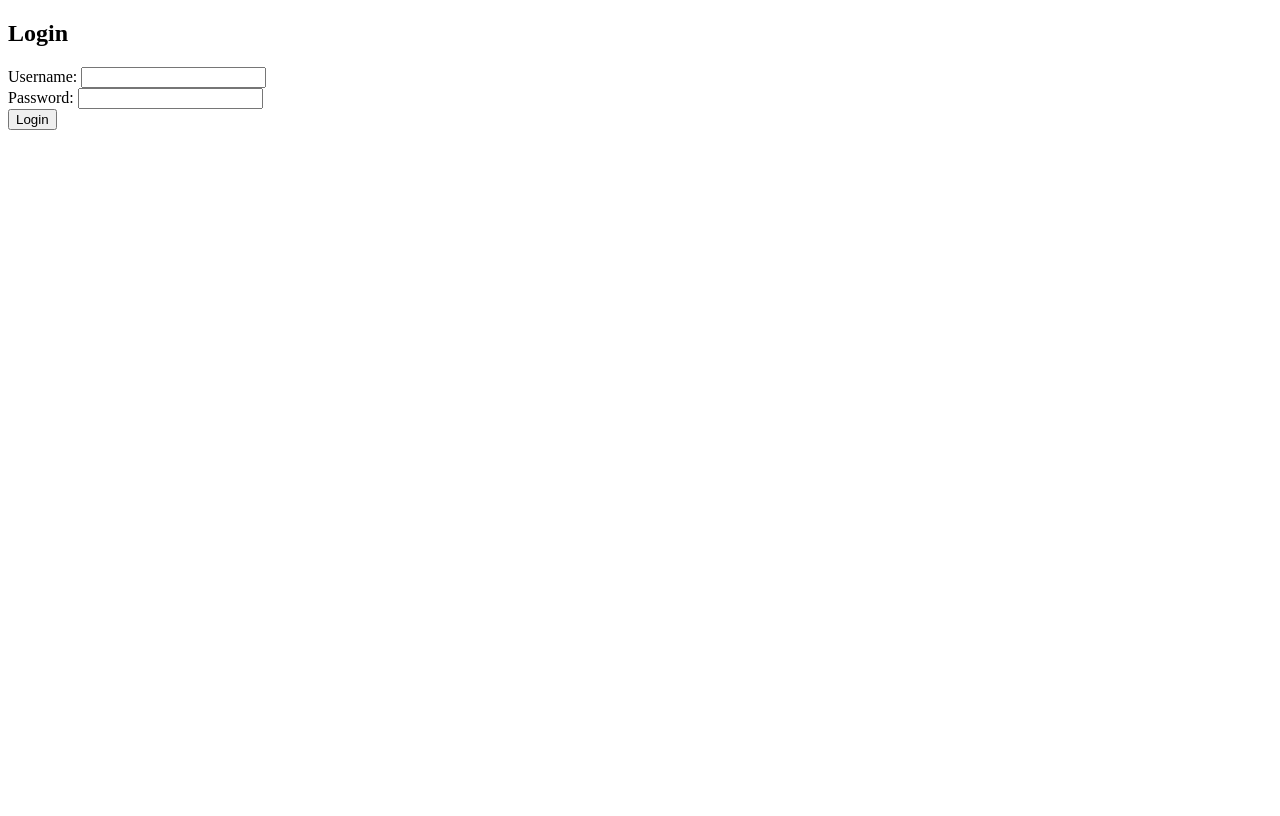
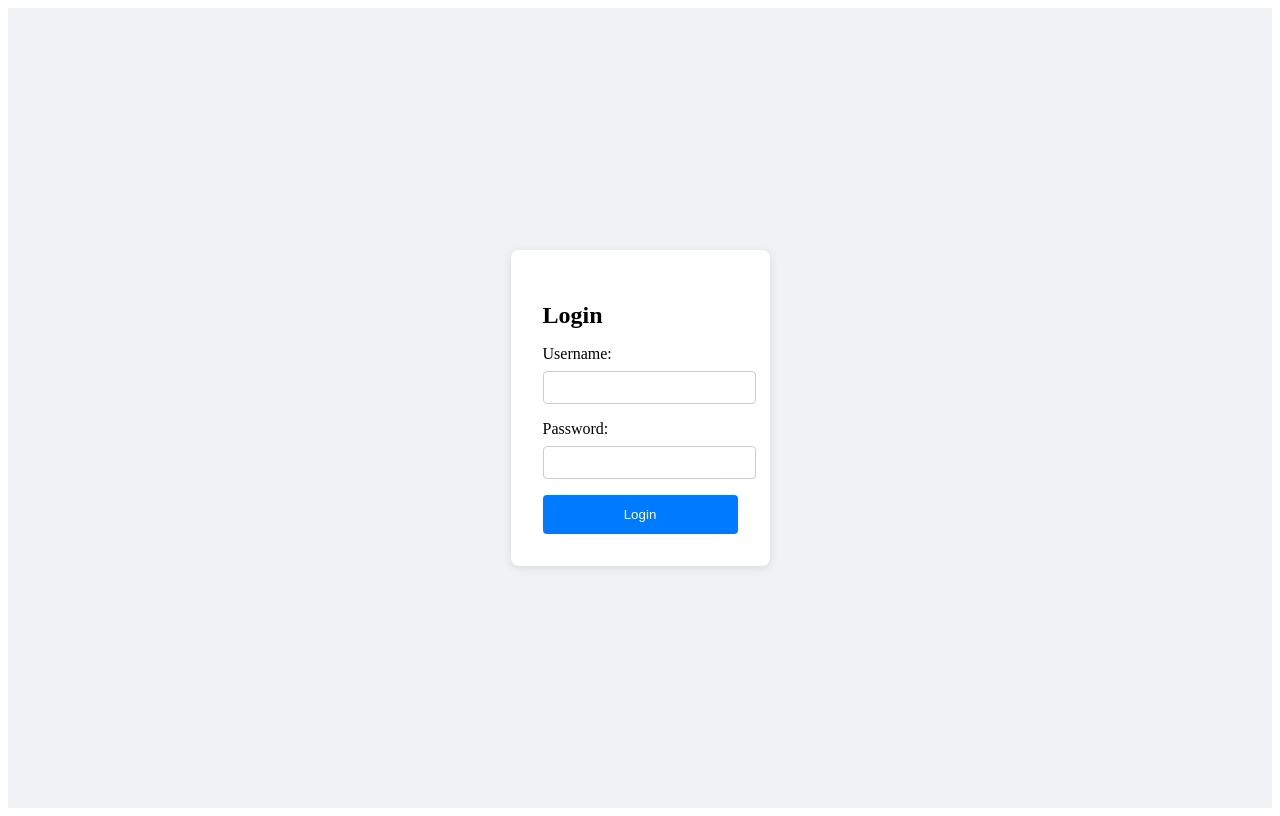
Before and after one commit to ZiangTian/weekie-app, a React (Create React App) app: page /login in a window 1280 px wide. Built offline with nearby package versions, Linux system fonts and the light colour scheme.

Commit message:
scheduler used in home. simple customizations

```diff
--- a/src/components/Home.tsx
+++ b/src/components/Home.tsx
@@ -1,11 +1,13 @@
 import React from 'react';
+import { Scheduler } from '@aldabil/react-scheduler';
+import { EVENTS } from '../events';
 
 const Home: React.FC = () => {
   return (
     <div>
       <h2>Home</h2>
       <p>Welcome to the Home page!</p>
-      {/* 在这里可以加入 Scheduler 组件 */}
+      <Scheduler events={EVENTS} />
     </div>
   );
 };
--- /dev/null
+++ b/src/components/Login.css
@@ -0,0 +1,48 @@
+.login-container {
+    display: flex;
+    justify-content: center;
+    align-items: center;
+    height: 100vh;
+    background-color: #f0f2f5;
+  }
+
+  .login-box {
+    background: white;
+    padding: 2rem;
+    border-radius: 8px;
+    box-shadow: 0 2px 10px rgba(0, 0, 0, 0.1);
+  }
+
+  h2 {
+    margin-bottom: 1rem;
+  }
+
+  .form-group {
+    margin-bottom: 1rem;
+  }
+
+  .form-group label {
+    display: block;
+    margin-bottom: 0.5rem;
+  }
+
+  .form-group input {
+    width: 100%;
+    padding: 0.5rem;
+    border: 1px solid #ccc;
+    border-radius: 4px;
+  }
+
+  button {
+    width: 100%;
+    padding: 0.75rem;
+    border: none;
+    background-color: #007bff;
+    color: white;
+    border-radius: 4px;
+    cursor: pointer;
+  }
+
+  button:hover {
+    background-color: #0056b3;
+  }
--- a/src/components/Login.tsx
+++ b/src/components/Login.tsx
@@ -1,5 +1,6 @@
 import React, { useState } from 'react';
 import { useNavigate } from 'react-router-dom';
+import './Login.css'; // 导入自定义的CSS
 
 interface LoginProps {
   setIsAuthenticated: (isAuthenticated: boolean) => void;
@@ -22,10 +23,11 @@ const Login: React.FC<LoginProps> = ({ setIsAuthenticated }) => {
   };
 
   return (
-    <div>
+    <div className="login-container">
+      <div className="login-box">
         <h2>Login</h2>
         <form onSubmit={handleLogin}>
-        <div>
+          <div className="form-group">
             <label>Username: </label>
             <input
               type="text"
@@ -34,7 +36,7 @@ const Login: React.FC<LoginProps> = ({ setIsAuthenticated }) => {
               required
             />
           </div>
-        <div>
+          <div className="form-group">
             <label>Password: </label>
             <input
               type="password"
@@ -46,6 +48,7 @@ const Login: React.FC<LoginProps> = ({ setIsAuthenticated }) => {
           <button type="submit">Login</button>
         </form>
       </div>
+    </div>
   );
 };
 
```
Lines whose indentation alone changed are shown as unchanged.
